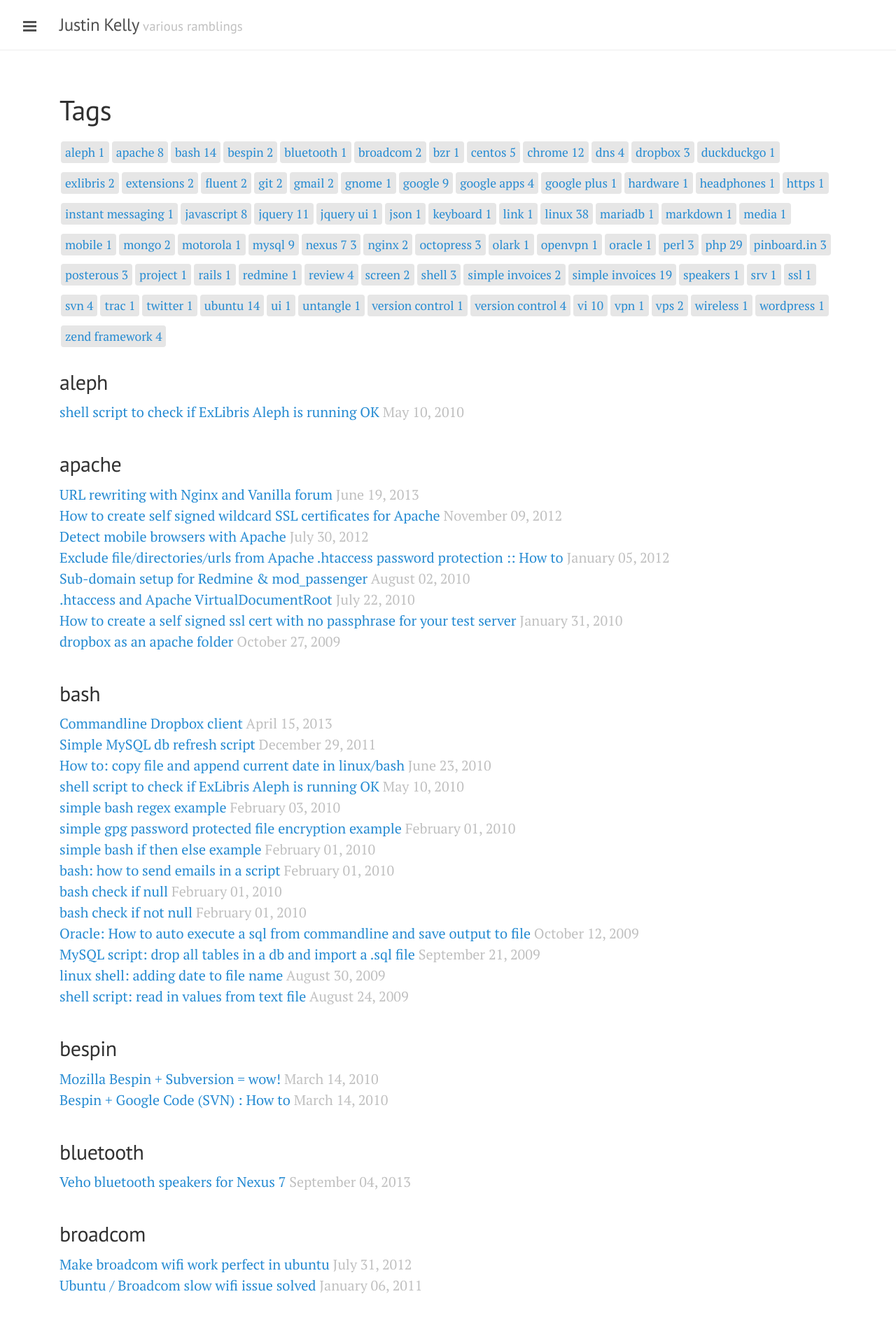
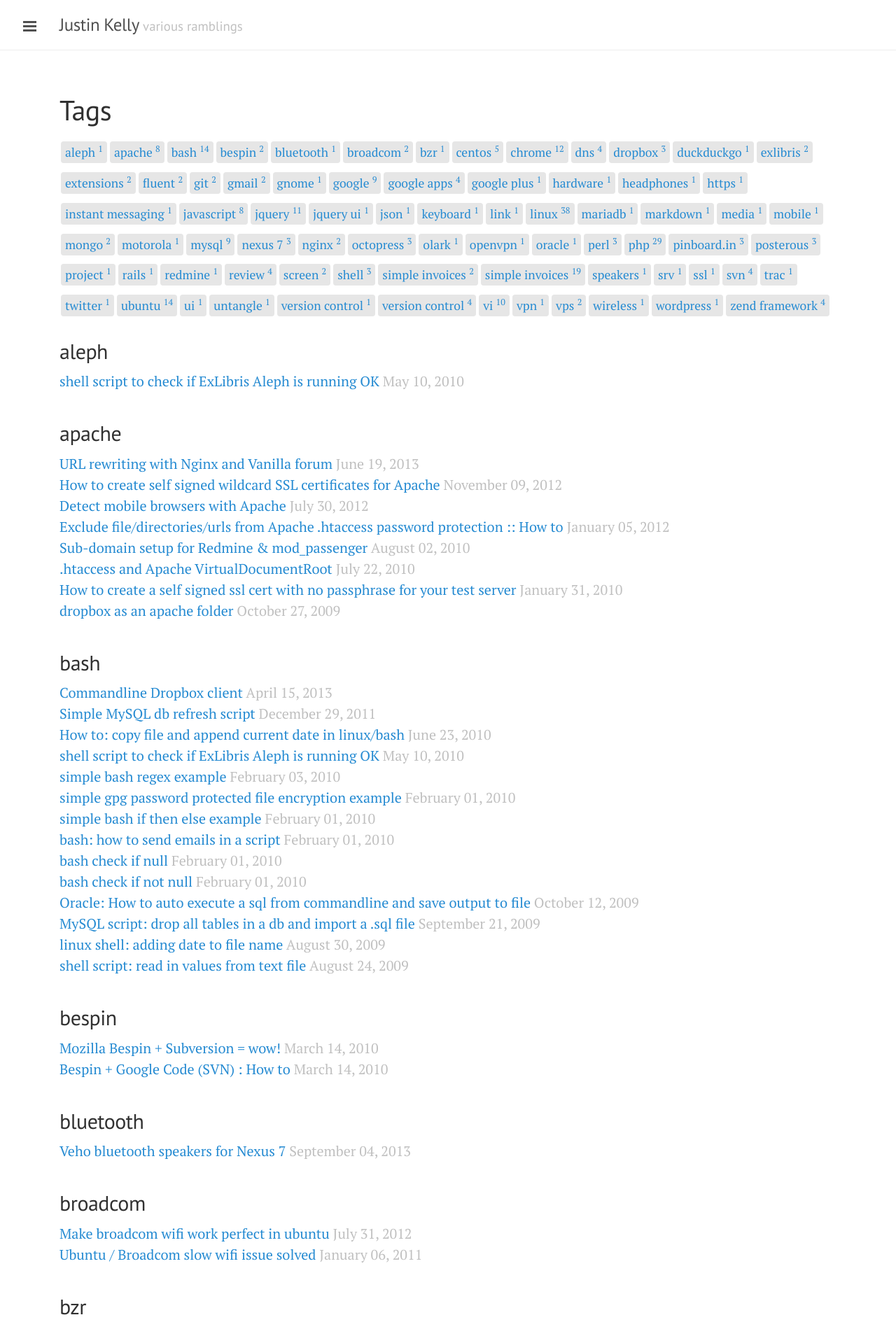
Before and after one commit to justinkelly/justinkelly.github.io, a Jekyll site: the page built from tags/index.md, in a window 1280 px wide. Shown: the top 1899 px of the page at 70% size. Built offline with Jekyll 4.4.1, drawn with Linux system fonts in a browser that asks for light colours; nearby versions of some CDN libraries.

Commit message:
Update justinkelly.css

```diff
--- a/css/justinkelly.css
+++ b/css/justinkelly.css
@@ -80,6 +80,12 @@
     -moz-border-radius: 4px;
     border-radius: 4px;
     text-decoration: none;
+}
+
+.tag-box a span {
+    vertical-align: super;
+    font-size: 10px;
+    font-size: 0.625rem;
 }
 
 /*Add social icons*/
```
